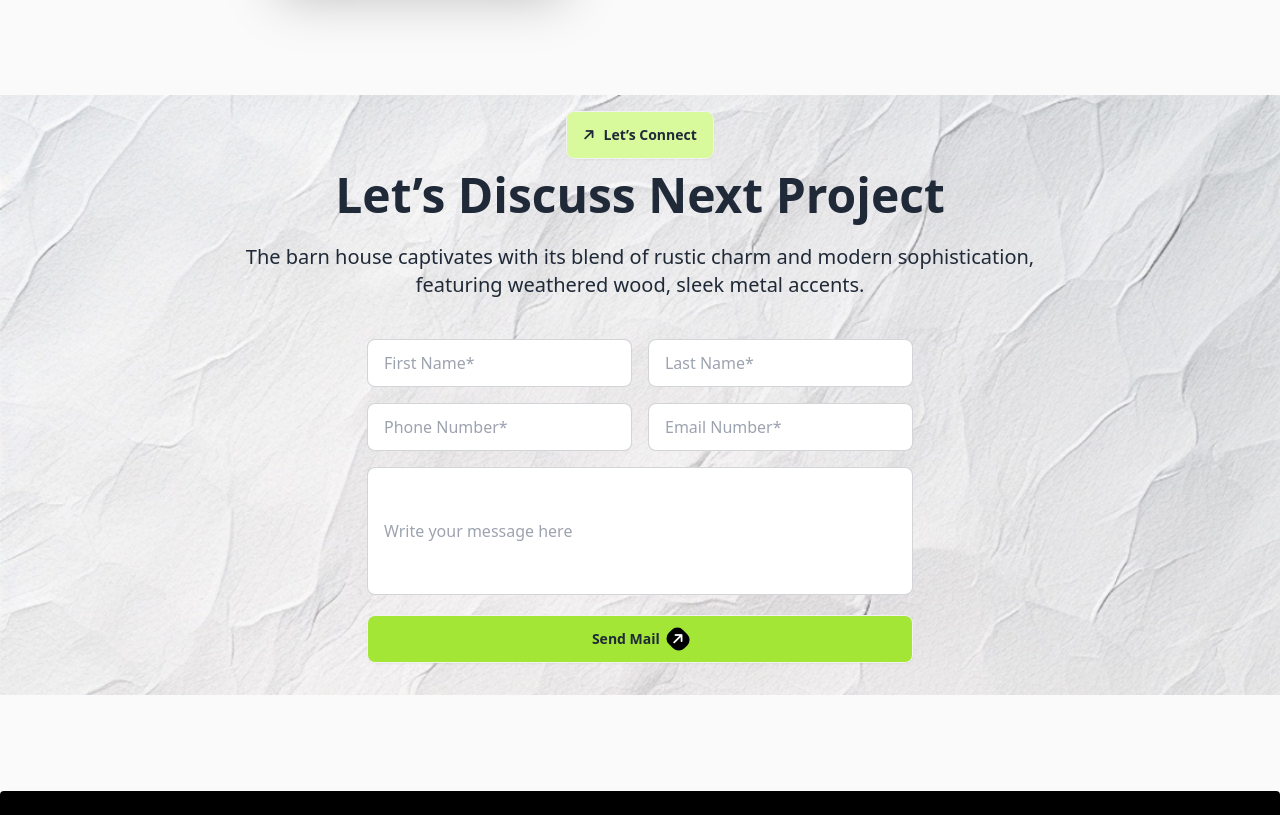
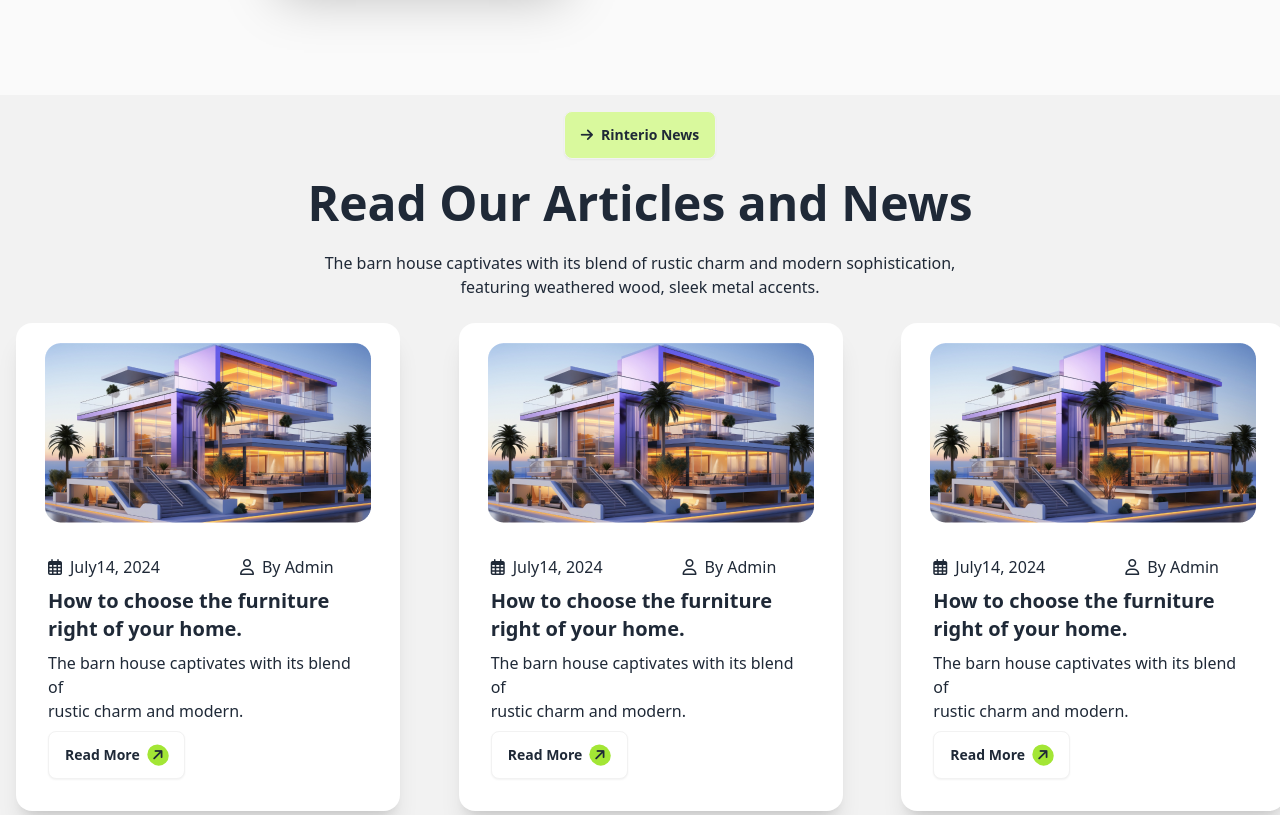
Before and after one commit to Wasifa-Tahsin/Assignment-3, a plain HTML site: page index.html in a window 1280 px wide. Shown: the part 3620-4435 px from the top of the page. Drawn offline with nearby package versions, Linux system fonts and the light colour scheme.

Commit message:
practice

```diff
--- a/index.html
+++ b/index.html
@@ -399,6 +399,119 @@
 
 
 
+
+            <!-- Article and news -->
+            <section class="mb-24">
+              <div>
+                <div class="hero bg-base-200 ">
+                  <div class="hero-content text-center">
+                    <div class="">
+                      <button class="btn bg-btn-color"><i class="fa-solid fa-arrow-right"></i>Rinterio News</button>
+                      <h1 class="text-5xl font-bold mt-5">Read Our Articles and News</h1>
+                      <p class="py-6">
+                        The barn house captivates with its blend of rustic charm and modern sophistication,<br> featuring weathered wood, sleek metal accents.
+                      </p>
+
+
+
+                      <div class="grid grid-cols-1 md:grid-cols-2 lg:grid-cols-3 gap-20 ">
+
+                        <div class="card bg-base-100 w-full md:w-96 shadow-xl">
+                          <figure>
+                            <img class="mt-5 "
+                              src="./assets/article1.png"
+                              alt="Shoes" />
+                          </figure>
+                          <div class="card-body">
+                            <div class="flex gap-20">
+                              <div class="flex gap-2">
+                                <i class="fa-regular fa-calendar-days mt-1"></i>
+                            <h2>July14, 2024</h2>
+                              </div>
+                              <div class="flex gap-2">
+                                <i class="fa-regular fa-user mt-1"></i>
+                                <h2>By Admin</h2>
+                              </div>
+                            </div>
+
+                            <h2 class="card-title  text-left font-bold">How to choose the furniture <br> right  of your home.</h2>
+                            <p class="text-left">The barn house captivates with its blend of <br>rustic charm and modern. </p>
+                            <div class="card-actions ">
+                              <button class="btn font-bold bg-white">Read More <i class="fa-solid fa-arrow-right bg-btn-bg rounded-xl -rotate-45 p-1 "></i></button>
+                            </div>
+                          </div>
+                        </div>
+
+
+                        <div class="card bg-base-100 w-full md:w-96 shadow-xl">
+                          <figure>
+                            <img class="mt-5 "
+                              src="./assets/article1.png"
+                              alt="Shoes" />
+                          </figure>
+                          <div class="card-body">
+                            <div class="flex gap-20">
+                              <div class="flex gap-2">
+                                <i class="fa-regular fa-calendar-days mt-1"></i>
+                            <h2>July14, 2024</h2>
+                              </div>
+                              <div class="flex gap-2">
+                                <i class="fa-regular fa-user mt-1"></i>
+                                <h2>By Admin</h2>
+                              </div>
+                            </div>
+
+                            <h2 class="card-title  text-left font-bold">How to choose the furniture <br> right  of your home.</h2>
+                            <p class="text-left">The barn house captivates with its blend of <br>rustic charm and modern. </p>
+                            <div class="card-actions ">
+                              <button class="btn font-bold bg-white">Read More <i class="fa-solid fa-arrow-right bg-btn-bg rounded-xl -rotate-45 p-1 "></i></button>
+                            </div>
+                          </div>
+                        </div>
+
+
+                        <div class="card bg-base-100 w-full md:w-96 shadow-xl">
+                          <figure>
+                            <img class="mt-5 "
+                              src="./assets/article1.png"
+                              alt="Shoes" />
+                          </figure>
+                          <div class="card-body">
+                            <div class="flex gap-20">
+                              <div class="flex gap-2">
+                                <i class="fa-regular fa-calendar-days mt-1"></i>
+                            <h2>July14, 2024</h2>
+                              </div>
+                              <div class="flex gap-2">
+                                <i class="fa-regular fa-user mt-1"></i>
+                                <h2>By Admin</h2>
+                              </div>
+                            </div>
+
+                            <h2 class="card-title  text-left font-bold">How to choose the furniture <br> right  of your home.</h2>
+                            <p class="text-left">The barn house captivates with its blend of <br>rustic charm and modern. </p>
+                            <div class="card-actions ">
+                              <button class="btn font-bold bg-white">Read More <i class="fa-solid fa-arrow-right bg-btn-bg rounded-xl -rotate-45 p-1 "></i></button>
+                            </div>
+                          </div>
+                        </div>
+
+
+                        </div>
+
+
+
+                      </div>
+
+
+                    </div>
+
+
+                  </div>
+                </div>
+              </div>
+             </section>
+
            <!-- discuss section -->
             <section>
               <div>
@@ -447,6 +560,8 @@
                 </div>
               </div>
             </section>
+
+
       </main>
       <!-- footer section -->
 
```
